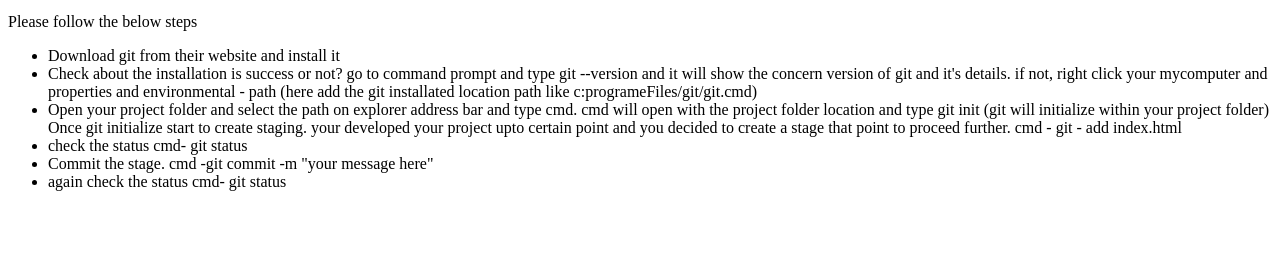
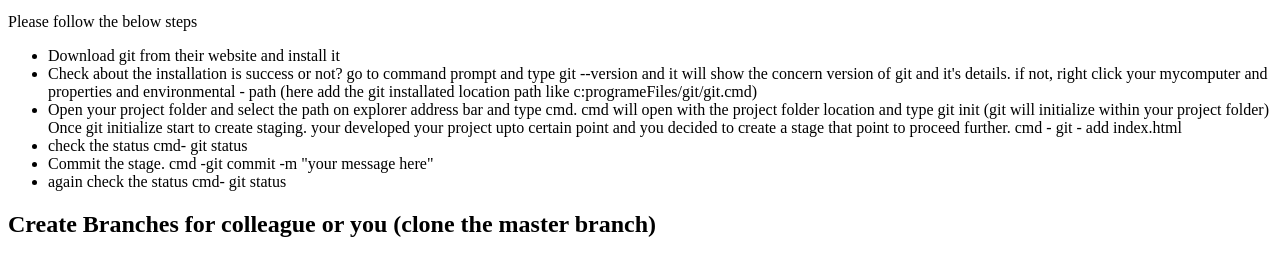
Before and after one commit to blissmani77/demo, a plain HTML site: page index.html in a window 1280 px wide. Shown: the part 101-376 px from the top of the page. Drawn offline with Linux system fonts and the light colour scheme.

Commit message:
new branch

```diff
--- a/index.html
+++ b/index.html
@@ -23,5 +23,6 @@
     <li>Commit the stage. cmd -git commit -m "your message here" </li>
     <li>again check the status cmd- git status</li>
 </ul>
+<h2>Create Branches for colleague or you (clone the master branch)</h2>
 </body>
 </html>
```
